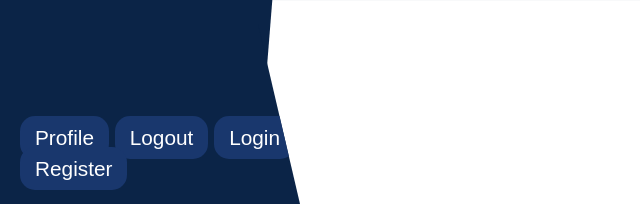
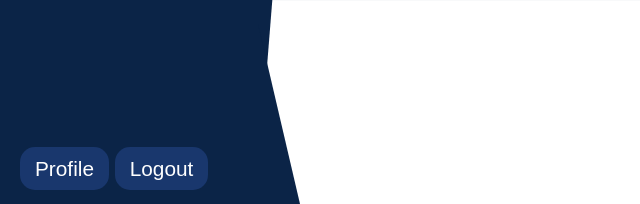
Before and after one commit to Priy4s/TLE-1-experiment-3, a PHP site: page / in a window 1280 px wide. Shown: the part 596-800 px from the top of the page, without its empty margins (0-640 px from the left). Run offline with PHP 8.4, Linux system fonts and the light colour scheme; a user stored in the database is signed in; data comes from the database, SQL or seed files in the repository.

Commit message:
register button gemaakt, naar engels veranderd, login en registration.

```diff
--- a/index.php
+++ b/index.php
@@ -100,8 +100,7 @@ $questions = fetchQuestionsForExpert($db, $expertTags);
             <div>
                 <a href="expert-profile.php" class="username">Profile</a>
                 <a href="logout.php" class="username">Logout</a>
-                <a href="login.php" class="username">Login</a>
-                <a href="registration.php" class="username">Register</a>
+
             </div>
         </div>
     </div>
--- a/login.php
+++ b/login.php
@@ -88,6 +88,7 @@ if (isset($_POST['submit'])) {
 
         <button type="submit" class="btn btn-primary" name="submit">Login</button>
     </form>
+    <a href="registration.php">No account yet? Register here!</a>
 </div>
 
 <!-- Bootstrap JS -->
--- a/user-index.php
+++ b/user-index.php
@@ -91,7 +91,7 @@ $questions = fetchUserQuestions($db, $expertId);
             <input type="hidden" id="selected-category" name="category_id" value="" required>
         </form>
     <div>
-            <p class="warning">je moet verplicht een tag invullen</p>
+            <p class="warning">select atleast 1 tag</p>
         </div>
         <!-- Category Buttons -->
         <div>
```
